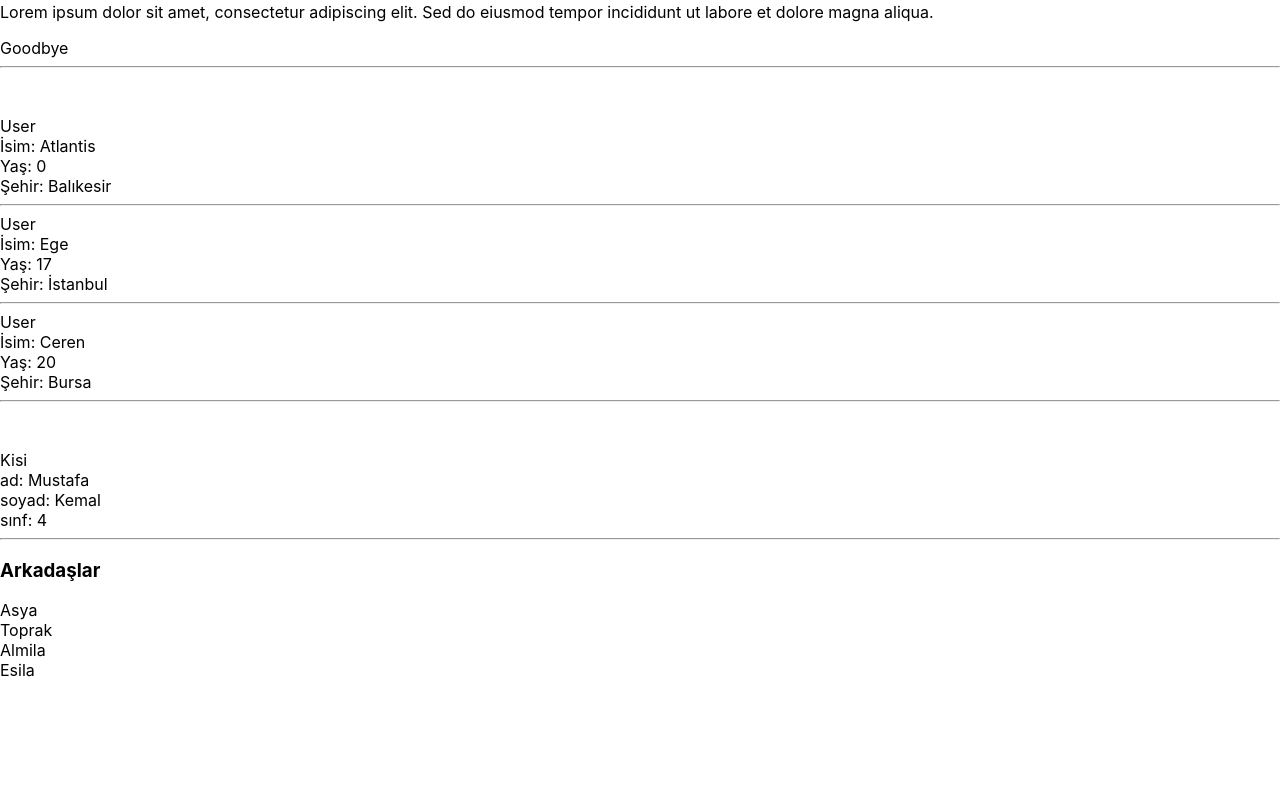
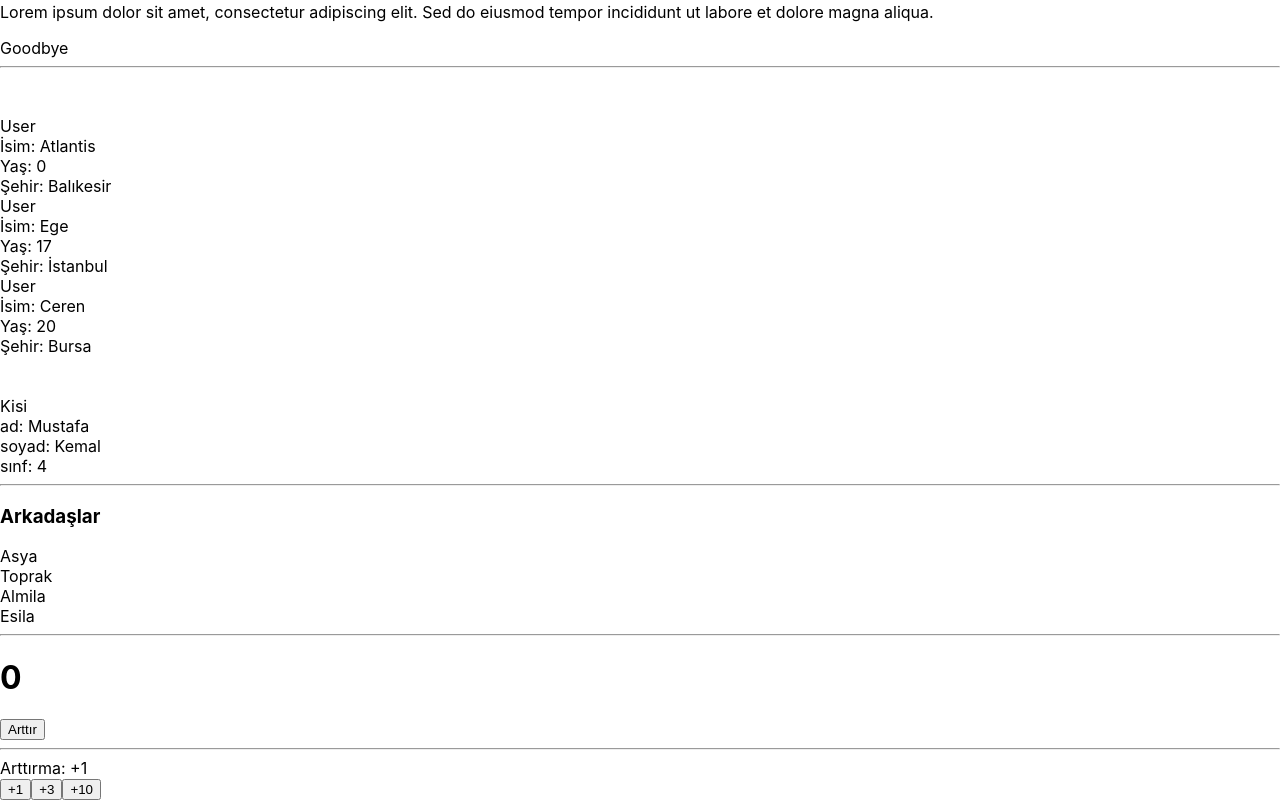
Before and after one commit to semragenc/hello-react, a React (Create React App) app: page / in a window 1280 px wide. Shown: the part 242-1042 px from the top of the page. Before the commit the page ends 922 px from the top, so only its background shows below. Built offline with nearby package versions, Linux system fonts and the light colour scheme.

Commit message:
State Function

```diff
--- a/src/App.js
+++ b/src/App.js
@@ -2,6 +2,7 @@ import Header from './components/Header';
 import Login from './components/Login';
 import User from './components/User';
 import Kisi from './components/Kisi';
+import Counter from './components/Counter';
 const kisi = {
   ad: "Mustafa",
   soyad: "Kemal",
@@ -48,6 +49,8 @@ function App() {
     <br></br>
     <br></br>
     <Kisi data={kisi} friends={['Asya', 'Toprak', 'Almila', 'Esila']}/>
+    <hr/>
+    <Counter/>
   </div>
   //string dışındaki tüm verileri fonk, obje, sayı, array
   // vebenzeri {} ile göndermemiz gerekiyor.
--- /dev/null
+++ b/src/components/Counter.js
@@ -0,0 +1,20 @@
+import React, {useState} from 'react'
+//State in kullanımı, değişken ismi, fonksiyon ismi, başlangıç değeri
+
+function Counter() {
+    const [count, setCount] = useState(0);
+    const [amount, setAmount] = useState(1);
+  return (
+    <div>
+        <h1>{count}</h1>
+        <button onClick={() => setCount(count + 1)}>Arttır</button>
+        <hr/>
+        <div>Arttırma: +{amount}</div>
+        <button onClick={() => setAmount(1)}>+1</button>
+        <button onClick={() => setAmount(3)}>+3</button>
+        <button onClick={() => setAmount(10)}>+10</button>
+    </div>
+  );
+}
+
+export default Counter
--- a/src/components/User.js
+++ b/src/components/User.js
@@ -6,7 +6,6 @@ function User(props) {
         <div>İsim: {props.isim}</div>
         <div>Yaş: {props.yas}</div>
         <div>Şehir: {props.sehir}</div>
-        <hr/>
     </div>
 }
 
```
